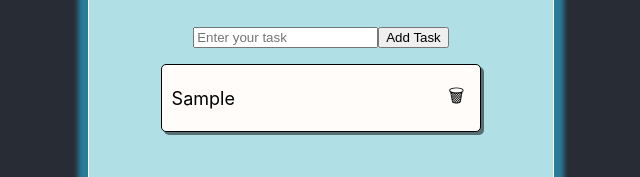
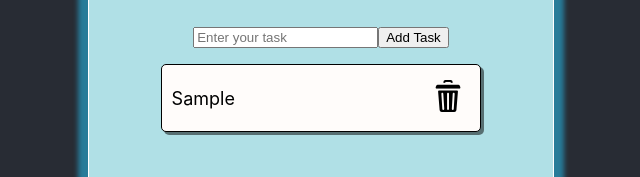
Before and after one commit to Pascha-404/todolist, a React (Create React App) app: page / in a window 1280 px wide. Both pictures are taken after typing "Sample" into the empty fields and a click on the button "Add Task". Shown: the part 255-432 px from the top of the page, without its empty margins (319-959 px from the left). Built offline with nearby package versions, Linux system fonts and the light colour scheme.

Commit message:
added methods for deleting tasks

```diff
--- a/src/Todo.js
+++ b/src/Todo.js
@@ -1,12 +1,25 @@
 import React, { Component } from 'react';
 import './Todo.css';
+import deleteImg from './img/delete.png';
+import editImg from './img/edit.png';
 
 class Todo extends Component {
+	constructor(props) {
+		super(props)
+		this.handleClick = this.handleClick.bind(this)
+	}
+
+	handleClick(evt) {
+		this.props.deleteTask(this.props.id)
+	}
+
 	render() {
 		return (
 			<div className='Todo'>
 				<p className='Todo-data'>{this.props.task}</p>
-				<button className='Todo-btn'>🗑</button>
+				<button className='Todo-btn' onClick={this.handleClick}>
+					<img src={deleteImg} alt='' />
+				</button>
 			</div>
 		);
 	}
--- a/src/TodoList.js
+++ b/src/TodoList.js
@@ -9,6 +9,7 @@ class TodoList extends Component {
 		this.state = { tasks: [] };
 		this.addTask = this.addTask.bind(this);
 		this.renderTasks = this.renderTasks.bind(this);
+		this.deleteTask = this.deleteTask.bind(this);
 	}
 
 	addTask(taskObj) {
@@ -16,9 +17,21 @@ class TodoList extends Component {
 		console.log(this.state.tasks);
 	}
 
+	deleteTask(taskId) {
+		this.setState({
+			tasks: this.state.tasks.filter(task => task.id !== taskId),
+		});
+	}
+
 	renderTasks(evt) {
 		return this.state.tasks.map(task => (
-			<Todo task={task.task} isDone={task.isDone} id={task.id} key={task.id} />
+			<Todo
+				task={task.task}
+				isDone={task.isDone}
+				id={task.id}
+				key={task.id}
+				deleteTask={this.deleteTask}
+			/>
 		));
 	}
 
```
